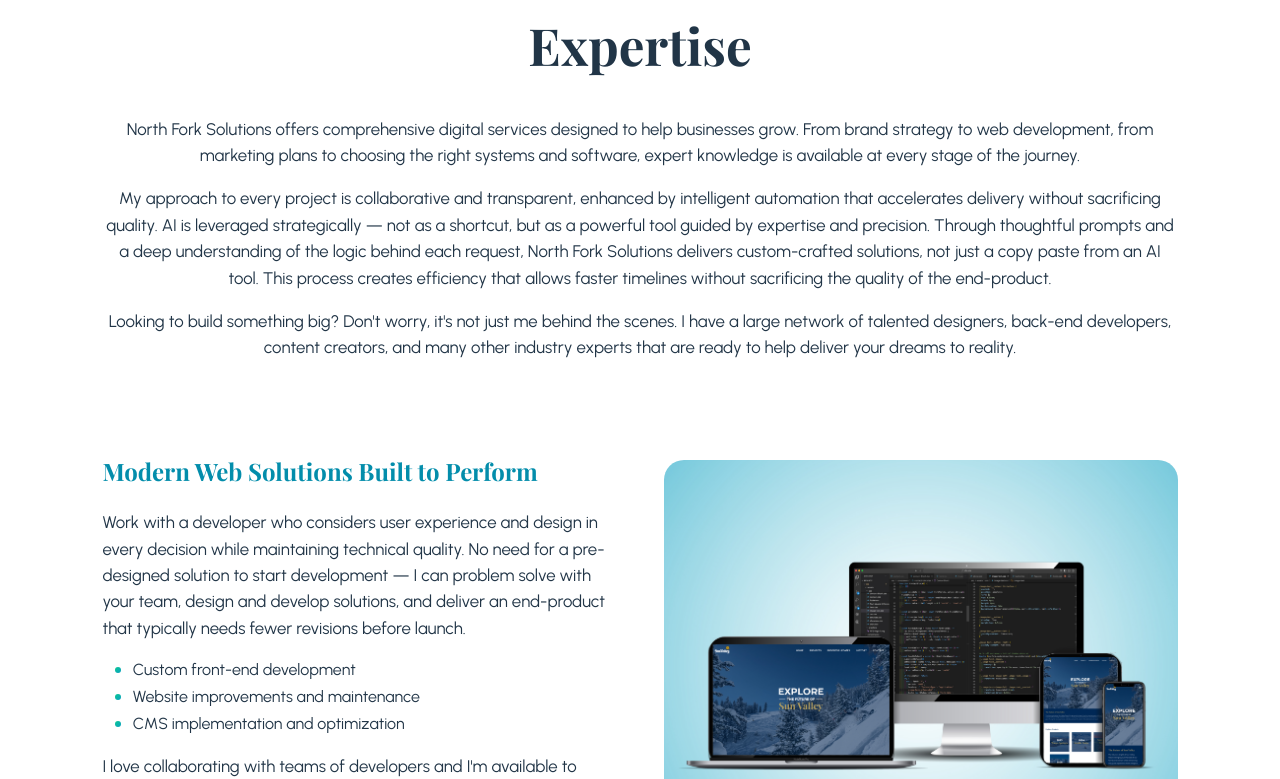
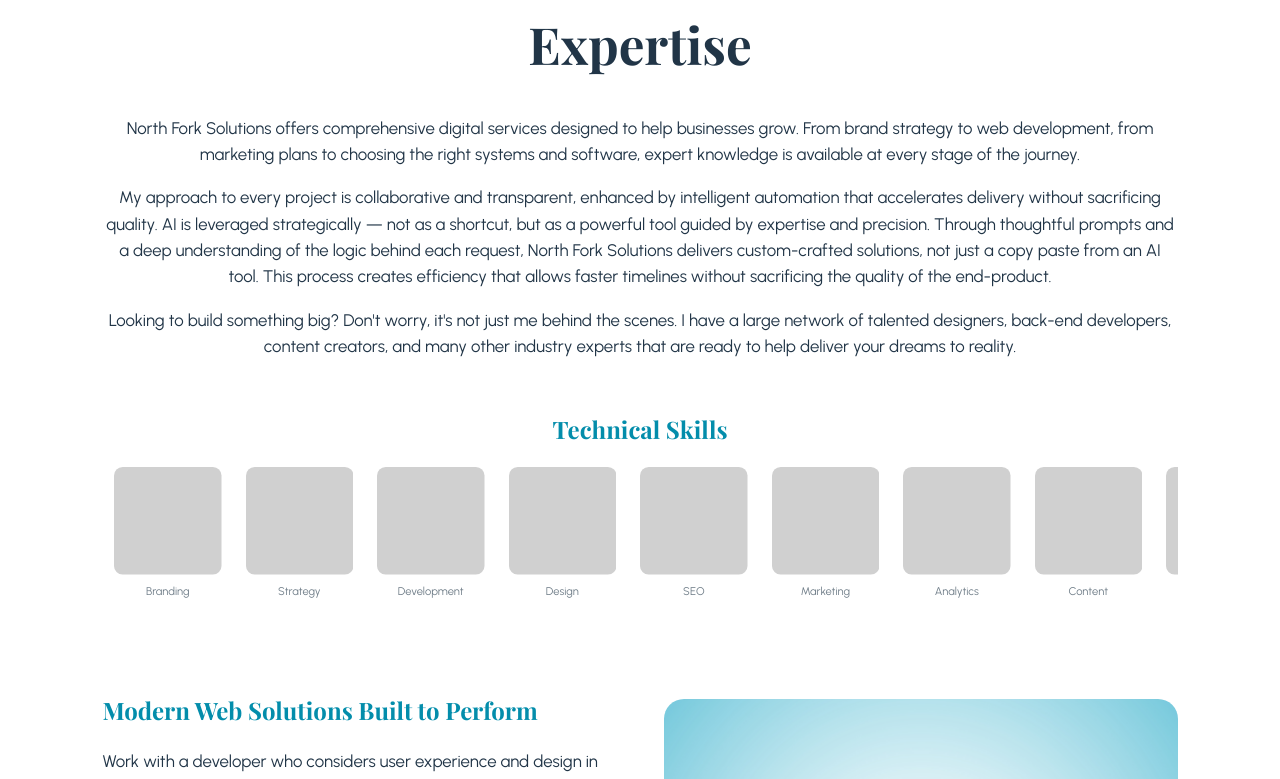
Before and after one commit to anelise-nfs/nfs-site, a React (Vite) app: page / in a window 1280 px wide. Shown: the part 2183-2962 px from the top of the page. Built offline with nearby package versions, Linux system fonts and the light colour scheme; a web font is replaced by a local one.

Commit message:
content update

```diff
--- a/src/assets/css/four-square-info.css
+++ b/src/assets/css/four-square-info.css
@@ -44,8 +44,8 @@
 }
 
 .four-square__icon svg {
-  width: clamp(34px, 12cqi, 40px);
-  height: clamp(34px, 12cqi, 40px);
+  width: clamp(33px, 12cqi, 40px);
+  height: clamp(33px, 12cqi, 40px);
 }
 
 .four-square__title {
@@ -56,7 +56,7 @@
 
 .four-square__text {
   margin: 0;
-  font-size: clamp(1.05rem, 5.5cqi, 1.1rem) !important;
+  font-size: clamp(1.01rem, 5.5cqi, 1.1rem) !important;
   line-height: 1.5;
   color: var(--nfs-light-grey);
 }
--- /dev/null
+++ b/src/assets/css/skills.css
@@ -0,0 +1,67 @@
+.skills {
+  overflow: hidden;
+  margin: 2rem 0;
+}
+
+.skills__track {
+  display: flex;
+  animation: skills-scroll 16s linear infinite;
+  will-change: transform;
+}
+
+
+.skills__item {
+  flex: 0 0 calc(100% / 10);
+  display: flex;
+  flex-direction: column;
+  align-items: center;
+  gap: 0.5rem;
+  padding: 0 0.75rem;
+}
+
+.skills__icon {
+  width: 100%;
+  aspect-ratio: 1 / 1;
+  display: flex;
+  align-items: center;
+  justify-content: center;
+}
+
+.skills__icon svg {
+  width: 100%;
+  height: 100%;
+}
+
+.skills__label {
+  font-size: 0.7rem;
+  text-align: center;
+  color: var(--nfs-light-grey);
+  white-space: nowrap;
+}
+
+@keyframes skills-scroll {
+  from { transform: translateX(0); }
+  to { transform: translateX(-50%); }
+}
+
+/* Medium (--bp-medium: 700px) — 7 in view */
+@media (max-width: 700px) {
+  .skills__item {
+    flex: 0 0 calc(100% / 7);
+  }
+}
+
+/* Small (--bp-small: 400px) — 4 in view */
+@media (max-width: 400px) {
+  .skills__item {
+    flex: 0 0 calc(100% / 4);
+  }
+
+  .skills__label {
+    font-size: 0.65rem;
+  }
+
+  .skills__track {
+    animation: skills-scroll 10s linear infinite;
+  }
+}
--- /dev/null
+++ b/src/components/skills.tsx
@@ -0,0 +1,52 @@
+import '../assets/css/skills.css'
+
+type SkillItem = {
+  label: string
+}
+
+type SkillsProps = {
+  items?: SkillItem[]
+}
+
+const defaultItems: SkillItem[] = [
+  { label: 'Branding' },
+  { label: 'Strategy' },
+  { label: 'Development' },
+  { label: 'Design' },
+  { label: 'SEO' },
+  { label: 'Marketing' },
+  { label: 'Analytics' },
+  { label: 'Content' },
+  { label: 'Social' },
+  { label: 'Automation' },
+  { label: 'UX/UI' },
+  { label: 'CMS' },
+  { label: 'Email' },
+  { label: 'Video' },
+]
+
+function Skills({ items = defaultItems }: SkillsProps) {
+  return (
+    <div className="skills">
+      <h2>Technical Skills</h2>
+      <div className="skills__track">
+        {[...items, ...items].map((item, index) => (
+          <div
+            className="skills__item"
+            key={index}
+            aria-hidden={index >= items.length || undefined}
+          >
+            <div className="skills__icon">
+              <svg viewBox="0 0 1 1" xmlns="http://www.w3.org/2000/svg" aria-hidden="true">
+                <rect width="1" height="1" fill="#d0d0d0" rx="0.08" />
+              </svg>
+            </div>
+            <span className="skills__label">{item.label}</span>
+          </div>
+        ))}
+      </div>
+    </div>
+  )
+}
+
+export default Skills
--- a/src/index.css
+++ b/src/index.css
@@ -33,6 +33,7 @@
   margin: 0;
   min-width: 320px;
   min-height: 100vh;
+  overflow-x: clip;
 }
 
 h1, h2, h3, h4 {
--- a/src/screens/about.tsx
+++ b/src/screens/about.tsx
@@ -51,7 +51,7 @@
           {
             icon: <CircleStackIcon />,
             title: 'Intelligent Automation',
-            text: 'AI solutions implemented with purpose. Thoughtful automation that drives performance and efficiency.',
+            text: 'AI solutions implemented with purpose. Thoughtful automation that drives performance.',
           },
         ]}
       />
--- a/src/screens/services.tsx
+++ b/src/screens/services.tsx
@@ -1,5 +1,6 @@
 import '../assets/css/services.css'
 import ImageText from '../components/image-text'
+import Skills from '../components/skills'
 import { useReveal } from '../hooks/useReveal'
 
 function Services () {
@@ -21,6 +22,7 @@
         <p>
           Looking to build something big? Don't worry, it's not just me behind the scenes. I have a large network of talented designers, back-end developers, content creators, and many other industry experts that are ready to help deliver your dreams to reality.
         </p>
+        <Skills />
       </div>
       <ImageText
         variant="image-right"
```
Also changed, not shown: 1 other file (tests, documents, lock files or other folders).
